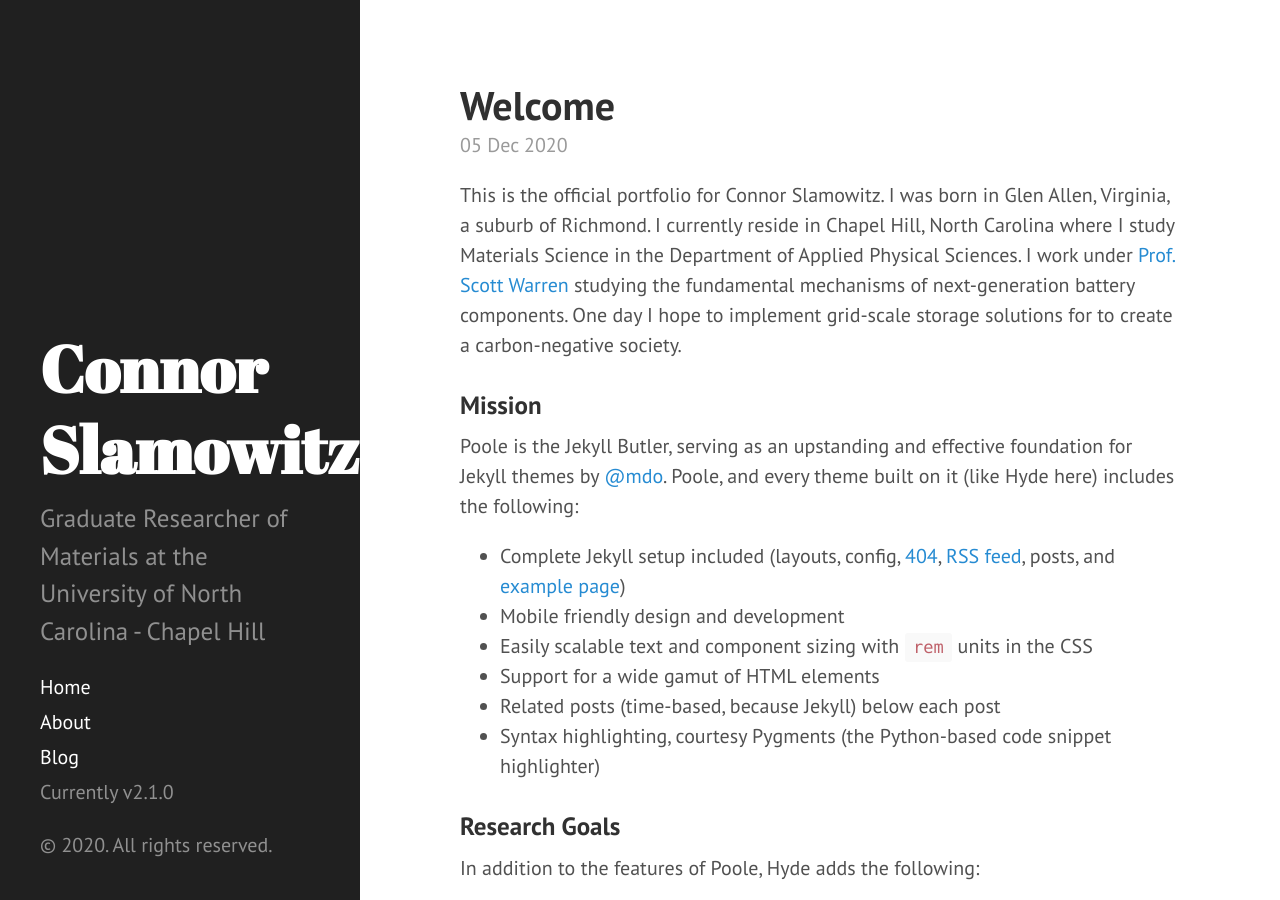
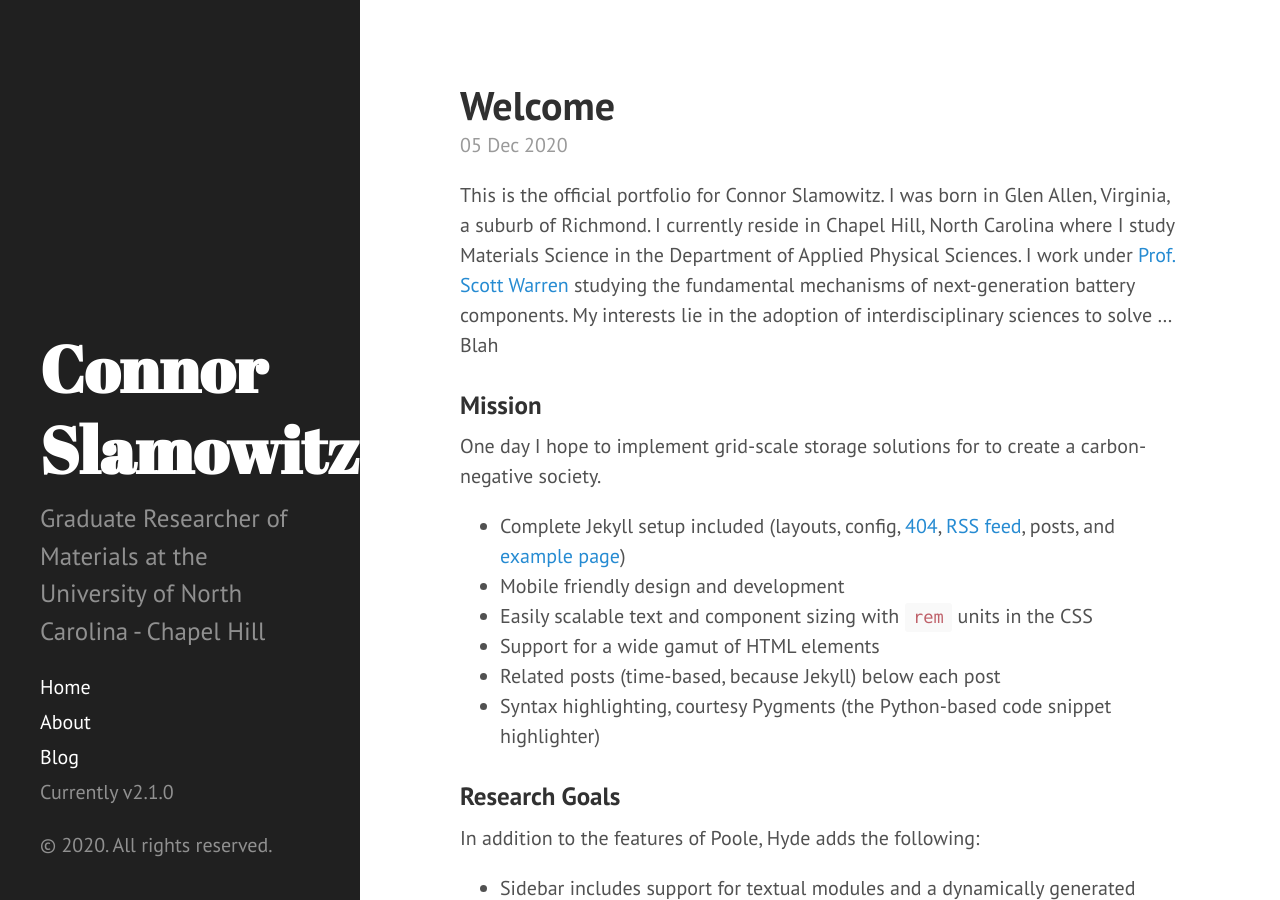
Before and after one commit to ConnorSlamowitz/Connor-Slamowitz, a Jekyll site: the page built from _posts/2020-12-5-introducing-connor.md, in a window 1280 px wide and 900 px high. Built offline with Jekyll 4.4.1, drawn with Linux system fonts in a browser that asks for light colours; Markdown is read by kramdown in place of the engine named in the settings.

Commit message:
Update 2020-12-5-introducing-connor.md

```diff
--- a/_posts/2020-12-5-introducing-connor.md
+++ b/_posts/2020-12-5-introducing-connor.md
@@ -3,11 +3,11 @@ layout: post
 title: Welcome
 ---
 
-This is the official portfolio for Connor Slamowitz. I was born in Glen Allen, Virginia, a suburb of Richmond. I currently reside in Chapel Hill, North Carolina where I study Materials Science in the Department of Applied Physical Sciences. I work under [Prof. Scott Warren](http://2d-lab.com/) studying the fundamental mechanisms of next-generation battery components. One day I hope to implement grid-scale storage solutions for to create a carbon-negative society.
+This is the official portfolio for Connor Slamowitz. I was born in Glen Allen, Virginia, a suburb of Richmond. I currently reside in Chapel Hill, North Carolina where I study Materials Science in the Department of Applied Physical Sciences. I work under [Prof. Scott Warren](http://2d-lab.com/) studying the fundamental mechanisms of next-generation battery components. My interests lie in the adoption of interdisciplinary sciences to solve ... Blah
 
 ### Mission
 
-Poole is the Jekyll Butler, serving as an upstanding and effective foundation for Jekyll themes by [@mdo](https://twitter.com/mdo). Poole, and every theme built on it (like Hyde here) includes the following:
+One day I hope to implement grid-scale storage solutions for to create a carbon-negative society.
 
 * Complete Jekyll setup included (layouts, config, [404](/404), [RSS feed](/atom.xml), posts, and [example page](/about))
 * Mobile friendly design and development
```
